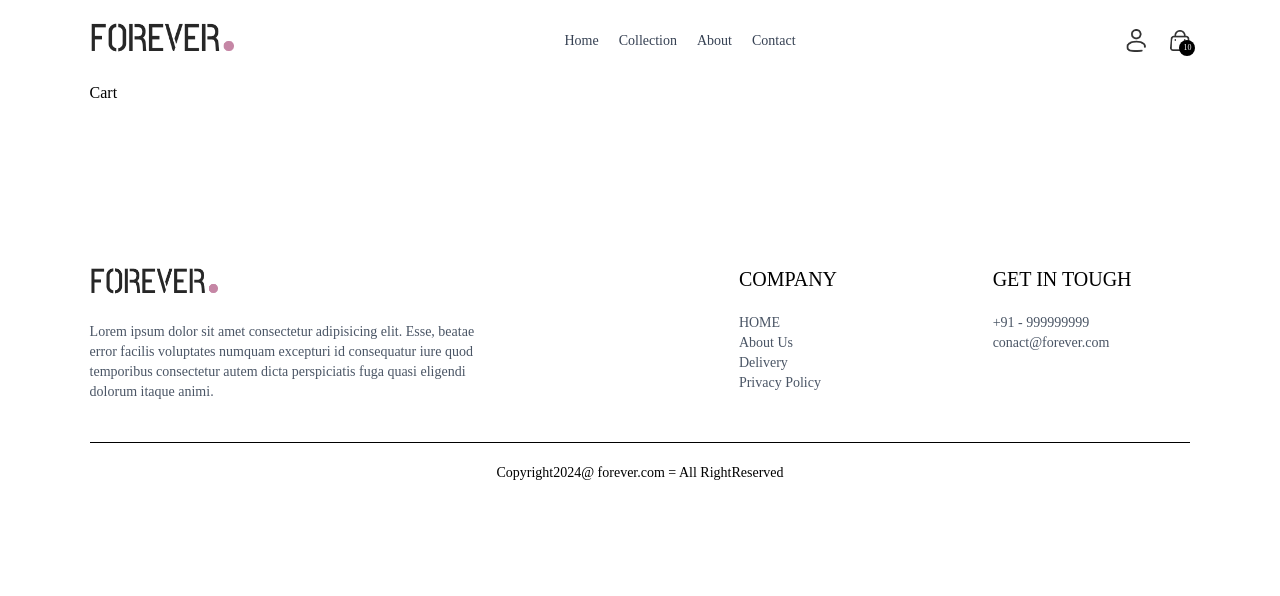
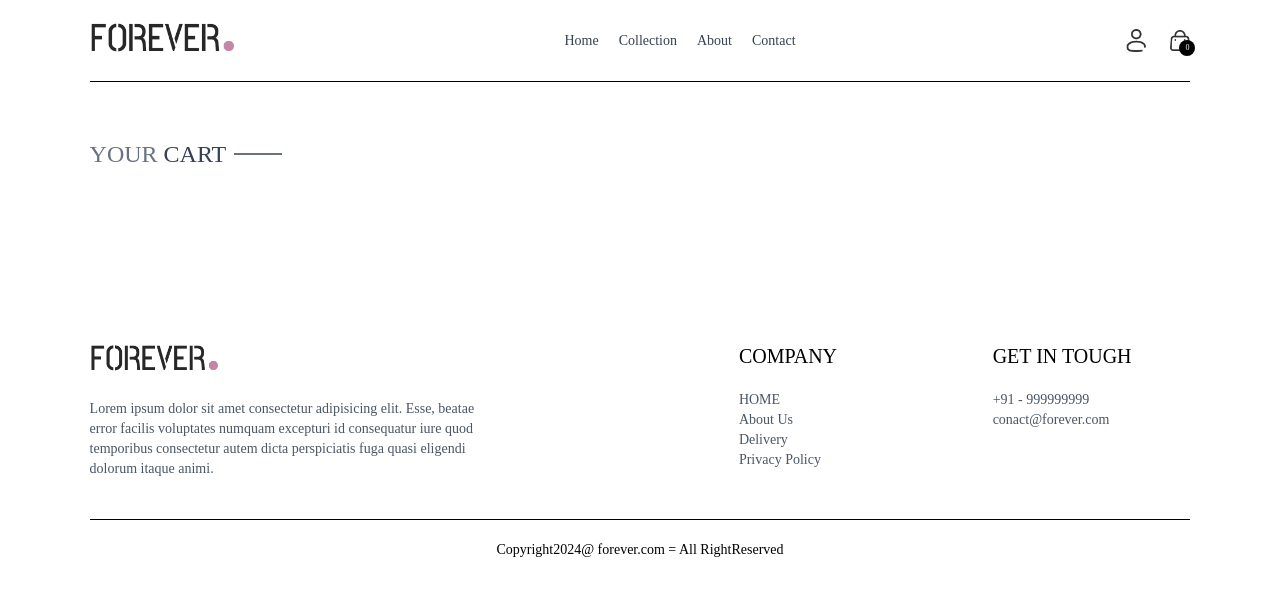
Before and after one commit to akshatlambhate/ClothingBrand, a React (Vite) app in the folder client/: page /cart in a window 1280 px wide. Shown: the top 596 px of the page. Built offline with nearby package versions, Linux system fonts and the light colour scheme.

Commit message:
Cart is created and the add items to cart added but without total and Payment element

```diff
--- a/client/src/App.jsx
+++ b/client/src/App.jsx
@@ -11,10 +11,12 @@
 import Navbar from './Components/Navbar'
 import Footer from './Components/Footer'
 import SearchBar from './Components/SearchBar'
+import { ToastContainer, toast } from 'react-toastify';
 function App() {
 
   return (
     < div className="px-4 sm:px-[5vw] md:px-[7vw] lg:px=[9vw] ">
+      <ToastContainer />
       <Navbar />
       <SearchBar />
         <Routes>
--- a/client/src/Components/Navbar.jsx
+++ b/client/src/Components/Navbar.jsx
@@ -5,7 +5,7 @@
 
 const Navbar = () => {
     const [visible, setVisible] = useState(false)
-    const {setShowSearch} = useContext(ShopContext)
+    const {setShowSearch, getCartCount} = useContext(ShopContext)
     const location = useLocation();
   return (
     <div className='flex items-center justify-between py-5 font-medium'>
@@ -45,7 +45,7 @@
               </div>
               <Link to='/cart' className='relative'>
               <img src={assets.cart_icon} className='w-5 min-w-5' alt="" />
-              <p className='absolute right-[-5px] bottom-[-5px] w-4 text-center leading-4 bg-black text-white aspect-square rounded-full text-[8px]'>10</p>
+              <p className='absolute right-[-5px] bottom-[-5px] w-4 text-center leading-4 bg-black text-white aspect-square rounded-full text-[8px]'>{getCartCount()}</p>
               </Link>
               <img onClick={()=>setVisible(true)} src={assets.menu_icon} className='w-5 cursor-pointer sm:hidden ' alt="" />
         </div>
--- a/client/src/Components/RelatedProducts.jsx
+++ b/client/src/Components/RelatedProducts.jsx
@@ -21,9 +21,9 @@
         <div className="text-center text-3xl py-2">
             <Title text1={'RELATED'} text2={'Products'} />
         </div>
-        <div className="grid grid-cols-2 sm:grid-cols-3 md:grid-cols-4 lg:grid-cols-5 gap-4 gap-y-6 ">
+        <div className="grid grid-cols-2 sm:grid-cols-3 md:grid-cols-4 lg:grid-cols-5 gap-4 gap-y-6 " >
             {related.map((item, index)=>(
-                <ProductItem onClick={window.scrollTo({ top: 0, behavior: 'smooth' })}  key={index}  id={item._id} name={item.name} price={item.price} image={item.image}/>
+                <ProductItem key={index}  id={item._id} name={item.name} price={item.price} image={item.image}/>
             ))}
         </div>
 
--- a/client/src/context/ShopContext.jsx
+++ b/client/src/context/ShopContext.jsx
@@ -1,21 +1,75 @@
-import { createContext, useState } from "react";
+import { createContext, useEffect, useState } from "react";
 import { products } from "../assets/frontend_assets/assets";
+import { toast } from "react-toastify";
 
- export const ShopContext = createContext();
+export const ShopContext = createContext();
 
- const ShopContextProvider = (props)=>{
-    const currency = '₹';
-    const delivery_fee = 100;
-    const [search, setSearch] = useState('');
-    const [showSearch, setShowSearch] = useState(false);
+const ShopContextProvider = (props) => {
+  const currency = "₹";
+  const delivery_fee = 100;
+  const [search, setSearch] = useState("");
+  const [showSearch, setShowSearch] = useState(false);
+  const [cartItems, setCartItems] = useState({});
 
-    const value = {
-        products,currency,delivery_fee,search ,setSearch,showSearch, setShowSearch,
+  const addtoCart = async (itemId, size) => {
+    if (!size) {
+      toast.error("Select Product Size");
+      return;
+    }
+    let cartdata = structuredClone(cartItems);
+    if (cartdata[itemId]) {
+      if (cartdata[itemId][size]) {
+        cartdata[itemId][size] += 1;
+      } else {
+        cartdata[itemId][size] = 1;
+      }
+    } else {
+      cartdata[itemId] = {};
+      cartdata[itemId][size] = 1;
+    }
 
+    setCartItems(cartdata);
+  };
+  const getCartCount = () => {
+    let totalCount = 0;
+    for (const items in cartItems) {
+      for (const item in cartItems[items]) {
+        try {
+          if (cartItems[items][item] > 0) {
+            totalCount += cartItems[items][item];
+          }
+        } catch (error) {}
+      }
     }
-    return(<ShopContext.Provider value={value}>
-         {props.children}
-    </ShopContext.Provider>)
- }
+    return totalCount;
+  };
 
- export default ShopContextProvider;
+  useEffect(() => {
+    console.log(cartItems);
+  }, [cartItems]);
+
+  const updateQuantity = async(itemId , size, quantity) => {
+     let cartData = structuredClone(cartItems);
+     cartData[itemId][size]=quantity;
+     setCartItems(cartData);
+  }
+
+  const value = {
+    products,
+    currency,
+    delivery_fee,
+    search,
+    setSearch,
+    showSearch,
+    setShowSearch,
+    cartItems,
+    addtoCart,
+    getCartCount,
+    updateQuantity,
+  };
+  return (
+    <ShopContext.Provider value={value}>{props.children}</ShopContext.Provider>
+  );
+};
+
+export default ShopContextProvider;
--- a/client/src/pages/Cart.jsx
+++ b/client/src/pages/Cart.jsx
@@ -1,8 +1,67 @@
-import React from 'react'
+import React, { useContext, useEffect, useState } from 'react'
+import { ShopContext } from '../context/ShopContext'
+import Title from '../Components/Title';
+import { assets } from '../assets/frontend_assets/assets';
 
 const Cart = () => {
+  const {products , currency , cartItems,updateQuantity} = useContext(ShopContext);
+   const [cartData, setCartData] = useState([]);
+
+   useEffect(() => {
+    const tempData = [];
+    for(const items in cartItems){
+      for( const item in cartItems[items]){
+              if(cartItems[items][item] > 0){
+                  tempData.push({
+                    _id: items,
+                    size: item,
+                    quantity:cartItems[items][item]
+                  })
+              }
+      }
+    }
+    setCartData(tempData);
+
+   }, [cartItems])
+
   return (
-    <div>Cart</div>
+    <div className='border-t pt-14'>
+      <div className=" text-2xl mb-3">
+
+        <Title text1={'YOUR'} text2={'CART'} />
+      </div>
+      <div className="">
+        {cartData.map((item, index)=>{
+          const productData = products.find((product)=> product._id === item._id)
+
+          return(
+            <div key={index} className="py-4 border-t border-b text-gray-700 grid grid-cols-[4fr_0.5fr_0.5fr] sm:grid-cols-[4fr_2fr_0.5fr] items-center gap-4">
+              <div className="flex items-start gap-6">
+                <img src={productData.image[0]} className='w-16 sm:w-20 ' alt="" />
+
+                 <div className="">
+                   <p className="text-sm sm:text-lg font-medium">{productData.name}</p>
+
+              <div className="flex items-center gap-5 mt-2">
+
+                <p>{currency}{productData.price}</p>
+                <p className='px-2 sm: px-3 sm:py-1 border bg-slate-50'>{item.size}</p>
+                </div>
+                 </div>
+
+                </div>
+                <input onChange={(e)=>e.target.value === ''|| e.target.value ==='0'? null : updateQuantity(item._id, item.size, Number(e.target.value))} type="number" min={1} defaultValue={item.quantity} className='border max-w-10 sm:max-w-20 px-1 sm:px-2 py-1'  />
+                <img onClick={()=>updateQuantity(item._id, item.size,0)} src={assets.bin_icon} className='w-4 cursor-pointer mr-4 sm:w-5' alt="" />
+
+            </div>
+
+          )
+        })}
+
+      </div>
+
+
+    </div>
   )
 }
 
--- a/client/src/pages/Product.jsx
+++ b/client/src/pages/Product.jsx
@@ -6,7 +6,7 @@
 
 const Product = () => {
   const { productId } = useParams();
-  const { products, currency } = useContext(ShopContext);
+  const { products, currency , addtoCart} = useContext(ShopContext);
   const [productData, setProductData] = useState(false);
   const [image, setImage] = useState("");
   const [size, setSize] = useState("");
@@ -78,7 +78,7 @@
               ))}
             </div>
           </div>
-          <button className="bg-black text-white px-8 py-3 text-sm active:bg-gray-700 ">
+          <button  onClick={()=>addtoCart(productData._id, size)} className="bg-black text-white px-8 py-3 text-sm active:bg-gray-700 ">
             ADD TO CART
           </button>
           <hr className="mt-8 sm:w-4/5" />
```
